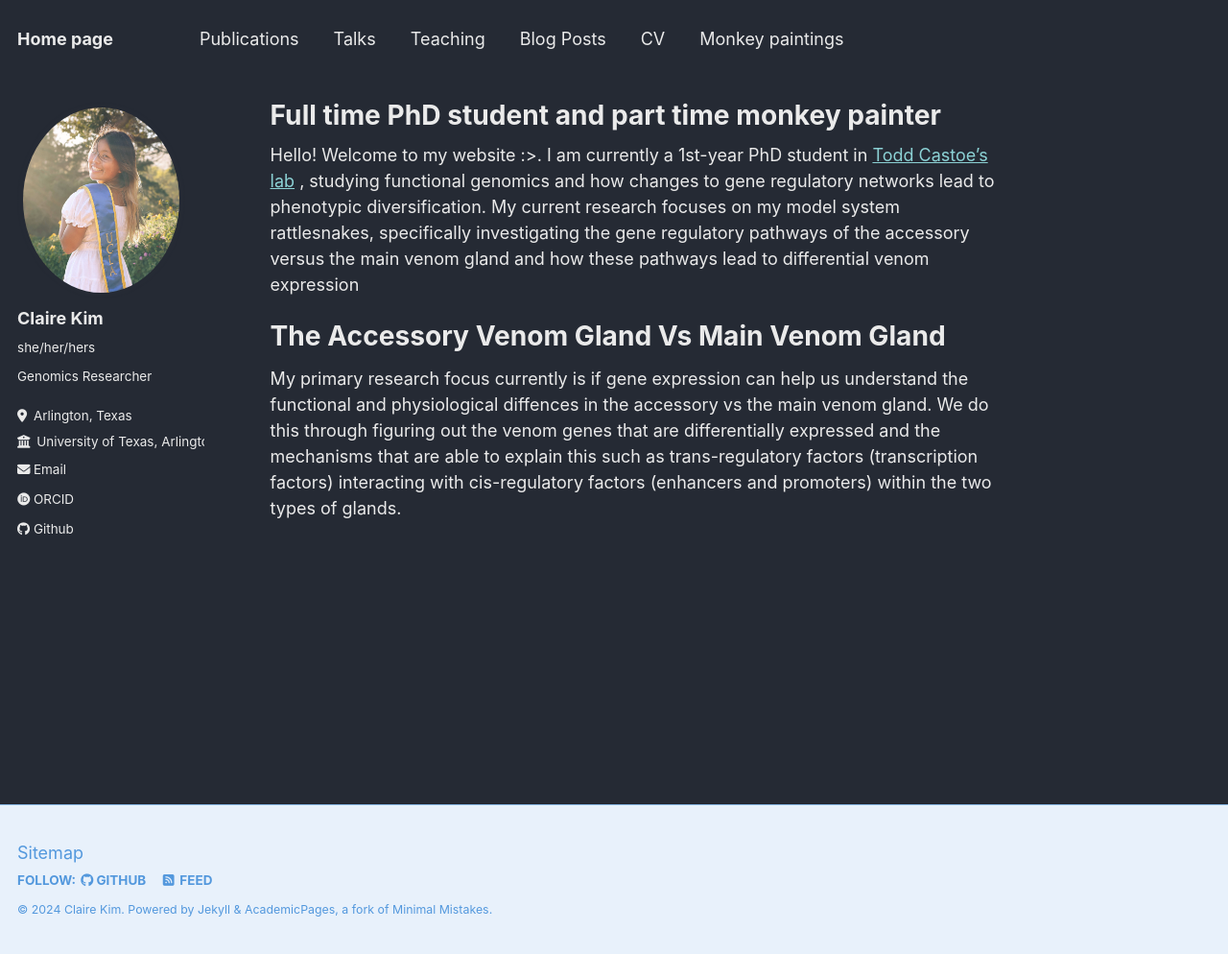
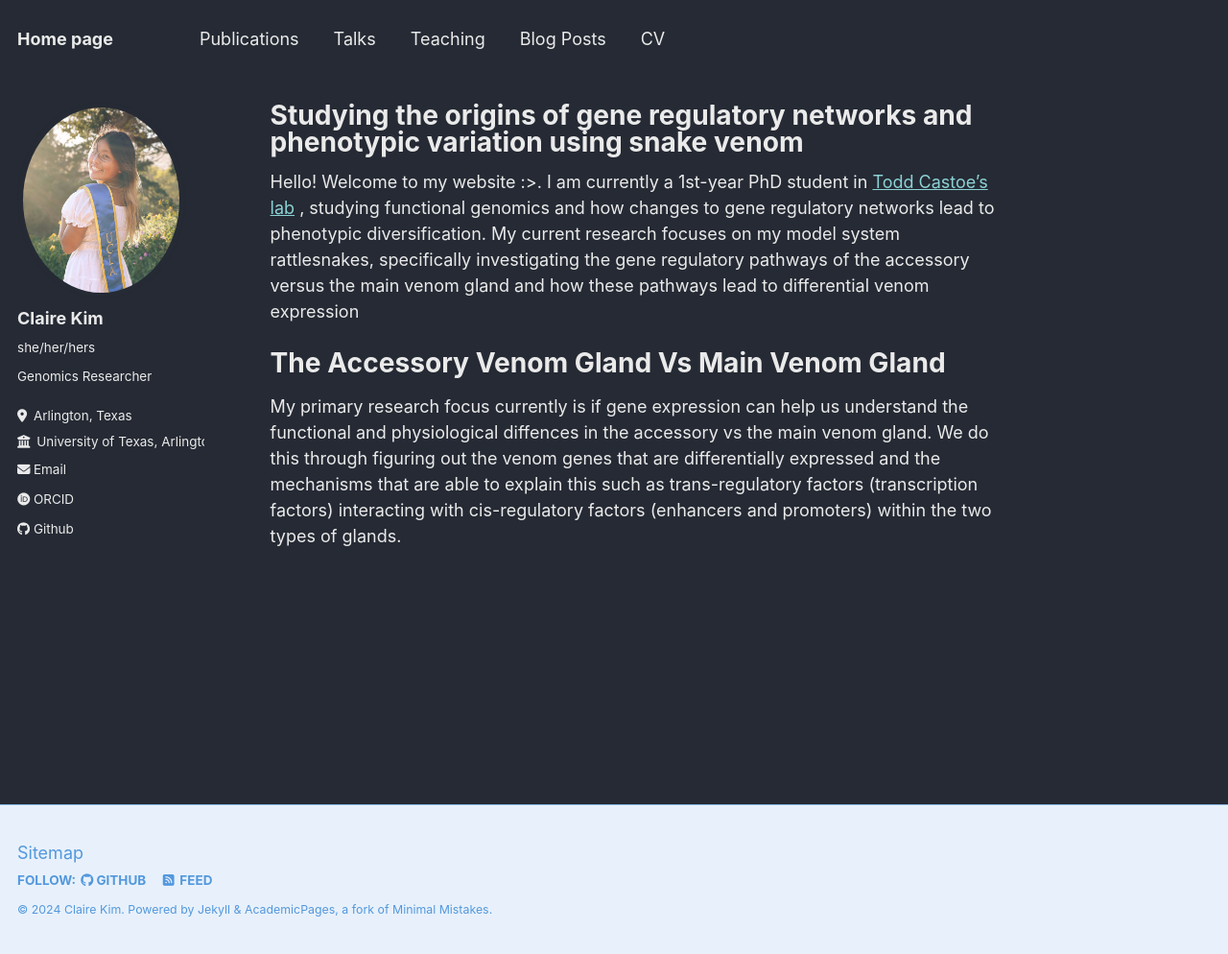
Before and after one commit to ckim0306/ckim0306.github.io, a Jekyll site: the page built from _pages/about.md, in a window 1280 px wide and 994 px high. Shown: the whole window at 96% size. Built offline with Jekyll 4.4.1, drawn with Linux system fonts in a browser that asks for light colours; some web fonts are replaced.

Commit message:
Commenting out my monkey paintings for professionalism

```diff
--- a/_data/navigation.yml
+++ b/_data/navigation.yml
@@ -15,5 +15,5 @@ main:
   - title: "CV"
     url: /cv/
 
-  - title: "Monkey paintings"
-    url: /portfolio/
+  #- title: "Monkey paintings"
+    #url: /portfolio/
--- a/_pages/about.md
+++ b/_pages/about.md
@@ -1,6 +1,6 @@
 ---
 permalink: /
-title: "Full time PhD student and part time monkey painter"
+title: "Studying the origins of gene regulatory networks and phenotypic variation using snake venom"
 author_profile: true
 redirect_from:
   - /about/
```
